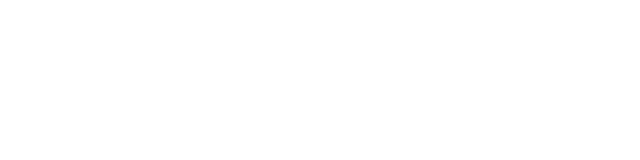
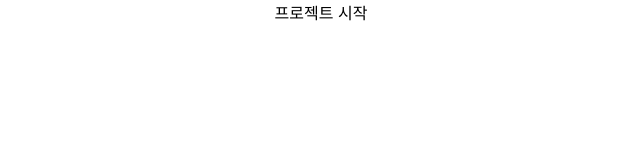
Before and after one commit to shju0317/book-signal, a React (Create React App) app: page / in a window 1280 px wide. Shown: the top 160 px of the page, without its empty margins (319-959 px from the left). Built offline with nearby package versions, Linux system fonts and the light colour scheme.

Commit message:
프로젝트 스캐폴딩

```diff
--- a/src/App.js
+++ b/src/App.js
@@ -1,10 +1,9 @@
-import logo from './logo.svg';
 import './App.css';
 
 function App() {
   return (
     <div className="App">
-
+      <div>프로젝트 시작</div>
     </div>
   );
 }
```
